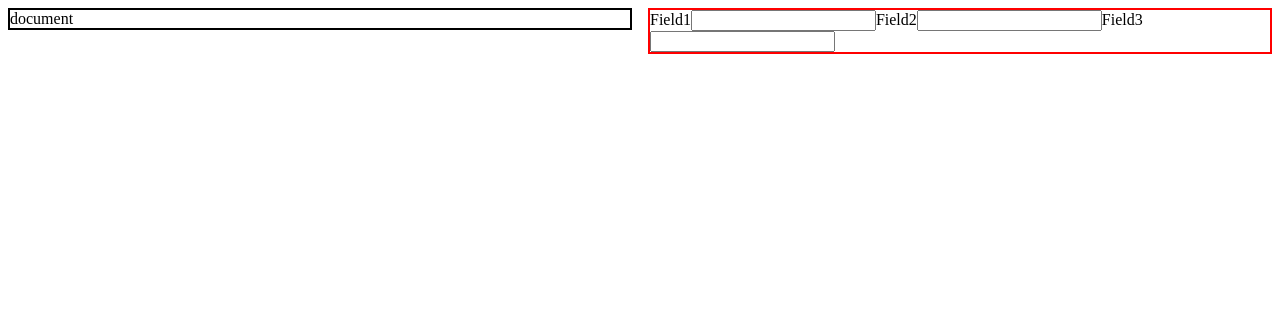
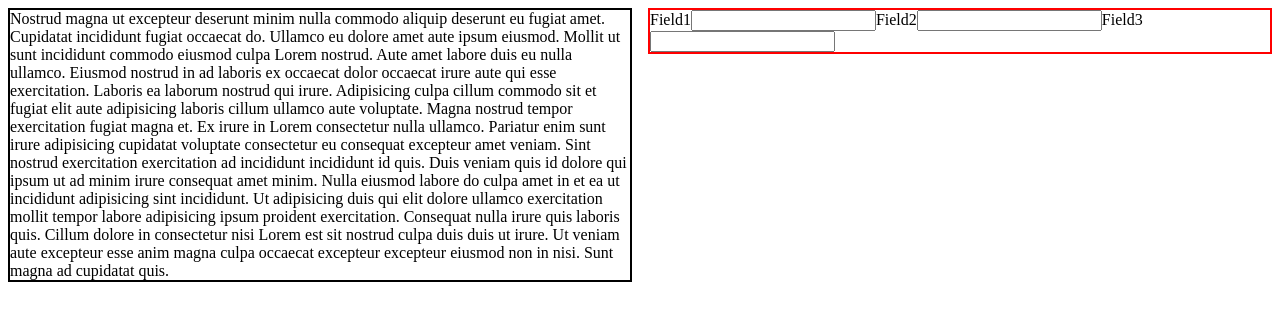
Before and after one commit to TeMU-BSC/ictusnet, an Angular app: page / in a window 1280 px wide. Shown: the top 320 px of the page. Built offline with nearby package versions, Linux system fonts and the light colour scheme.

Commit message:
feat: load text document content

```diff
--- a/src/app/app.component.html
+++ b/src/app/app.component.html
@@ -1,8 +1,10 @@
 <!-- <router-outlet></router-outlet> -->
 
 <div fxLayout="row" fxLayoutAlign="space-between start" fxLayoutGap="1rem">
-  <section #document fxFlex="50%" style="border: 2px solid black; display: inline-block;">document</section>
-  <section #form fxFlex="50%" style="border: 2px solid red; display: inline-block;">
+  <section id="document" fxFlex="50%" style="border: 2px solid black; display: inline-block;">
+    {{ document }}
+  </section>
+  <section id="form" fxFlex="50%" style="border: 2px solid red; display: inline-block;">
   <form>
     <label for="field1">Field1</label>
     <input type="text" #field1>
--- a/src/app/app.component.ts
+++ b/src/app/app.component.ts
@@ -1,10 +1,23 @@
-import { Component } from '@angular/core';
+import { Component, OnInit } from '@angular/core';
+import { HttpClient } from '@angular/common/http';
 
 @Component({
   selector: 'app-root',
   templateUrl: './app.component.html',
   styleUrls: ['./app.component.scss']
 })
-export class AppComponent {
+export class AppComponent implements OnInit {
   title = 'ictusnet';
+  document: string;
+  hola = 'hola';
+
+  constructor(private http: HttpClient) { }
+
+  ngOnInit() {
+    this.http.get('assets/document.txt', { responseType: 'text' }).subscribe(
+      data => this.document = data,
+      err => console.error(err),
+      () => console.log(typeof(this.document))
+    );
+  }
 }
--- a/src/app/app.module.ts
+++ b/src/app/app.module.ts
@@ -5,6 +5,7 @@ import { AppRoutingModule } from './app-routing.module';
 import { AppComponent } from './app.component';
 
 import { FlexLayoutModule } from '@angular/flex-layout';
+import { HttpClientModule } from '@angular/common/http';
 
 @NgModule({
   declarations: [
@@ -13,7 +14,8 @@ import { FlexLayoutModule } from '@angular/flex-layout';
   imports: [
     BrowserModule,
     AppRoutingModule,
-    FlexLayoutModule
+    FlexLayoutModule,
+    HttpClientModule
   ],
   providers: [],
   bootstrap: [AppComponent]
```
